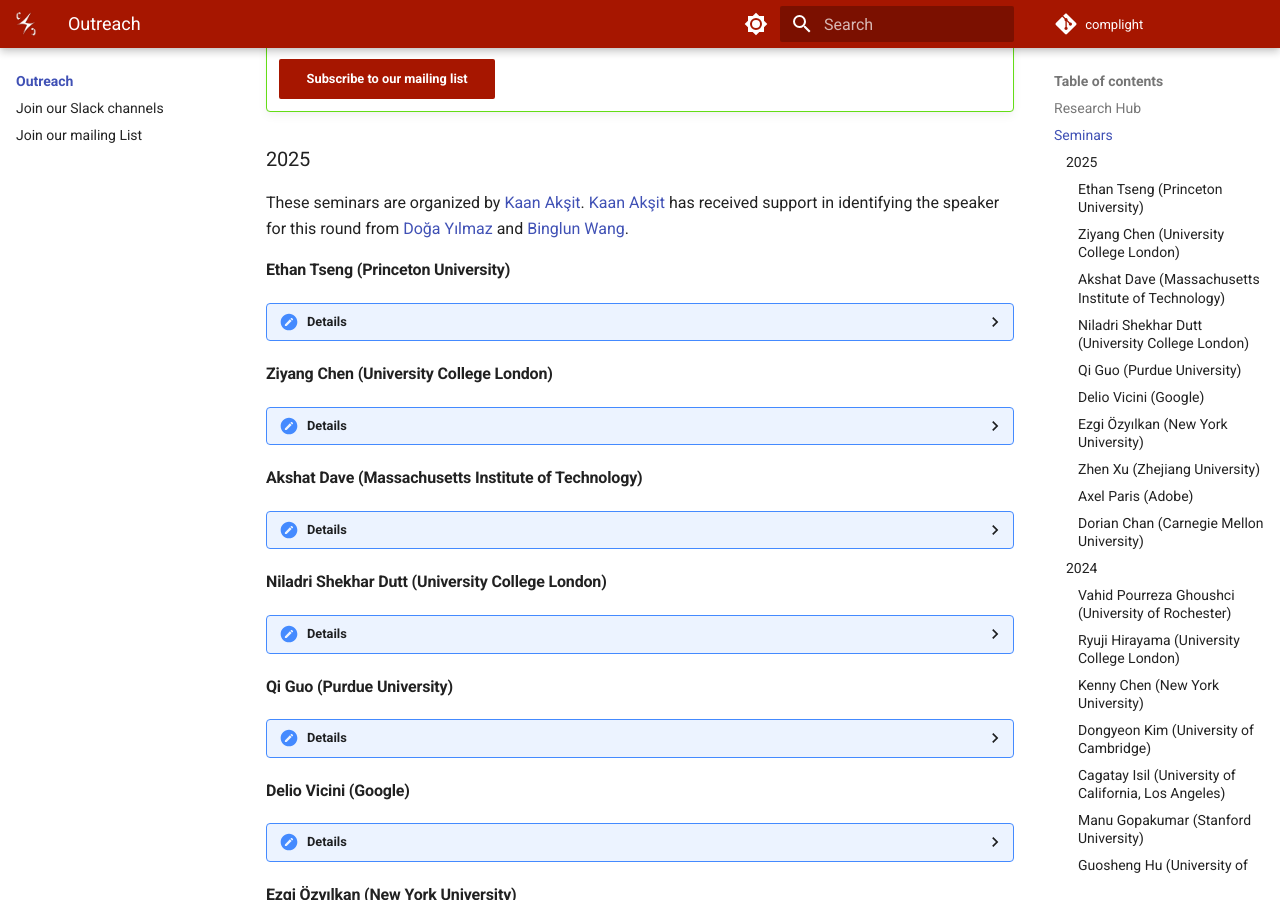
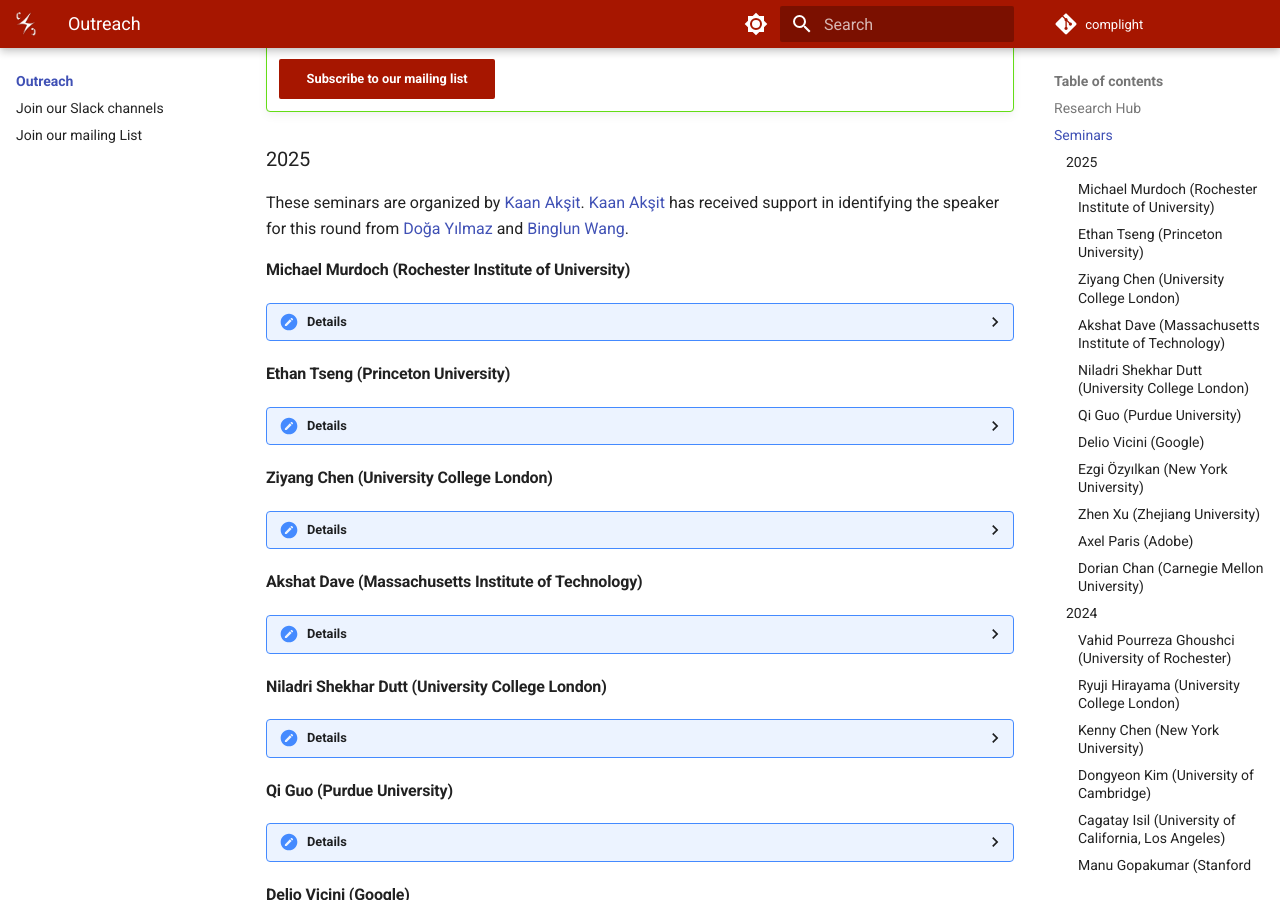
Before and after one commit to complight/complight.github.io, an MkDocs documentation site: the page built from docs/outreach/index.md, in a window 1280 px wide and 900 px high, scrolled down 1042 px. Built offline with MkDocs 1.6.1 and Material for MkDocs 9.7.7, drawn with Linux system fonts in a browser that asks for light colours.

Commit message:
Updating the outreach page.

```diff
--- a/docs/outreach/index.md
+++ b/docs/outreach/index.md
@@ -35,6 +35,19 @@ Overall, seminars are a blend of internal and external presenters.
 ### 2025
 These seminars are organized by [Kaan Akşit](https://kaanaksit.com).
 [Kaan Akşit](https://kaanaksit.com) has received support in identifying the speaker for this round from [Doğa Yılmaz](https://yilmazdoga.net/) and [Binglun Wang](https://binglunwang.github.io/).
+
+
+#### Michael Murdoch (Rochester Institute of University)
+
+??? Details
+    **Date:**
+    12th September 2025
+
+    **Presenter:** [Michael Murdoch](https://sites.google.com/view/michaeljmurdoch/), Head of the Integrated Sciences Academy
+
+    **Title:** Color Appearance and Scission in Transparent Augmented Reality
+
+    **Watch:** [Recording (Password protected)](https://liveuclac-my.sharepoint.com/:v:/g/personal/ucackak_ucl_ac_uk/EfHUjrMXcjpDvzgK-LWjeXUBs2g9K50wrBsp4gYomT1WPA?nav=eyJyZWZlcnJhbEluZm8iOnsicmVmZXJyYWxBcHAiOiJTdHJlYW1XZWJBcHAiLCJyZWZlcnJhbFZpZXciOiJTaGFyZURpYWxvZy1MaW5rIiwicmVmZXJyYWxBcHBQbGF0Zm9ybSI6IldlYiIsInJlZmVycmFsTW9kZSI6InZpZXcifX0%3D&e=HGPyfv)
 
 
 #### Ethan Tseng (Princeton University)
```
